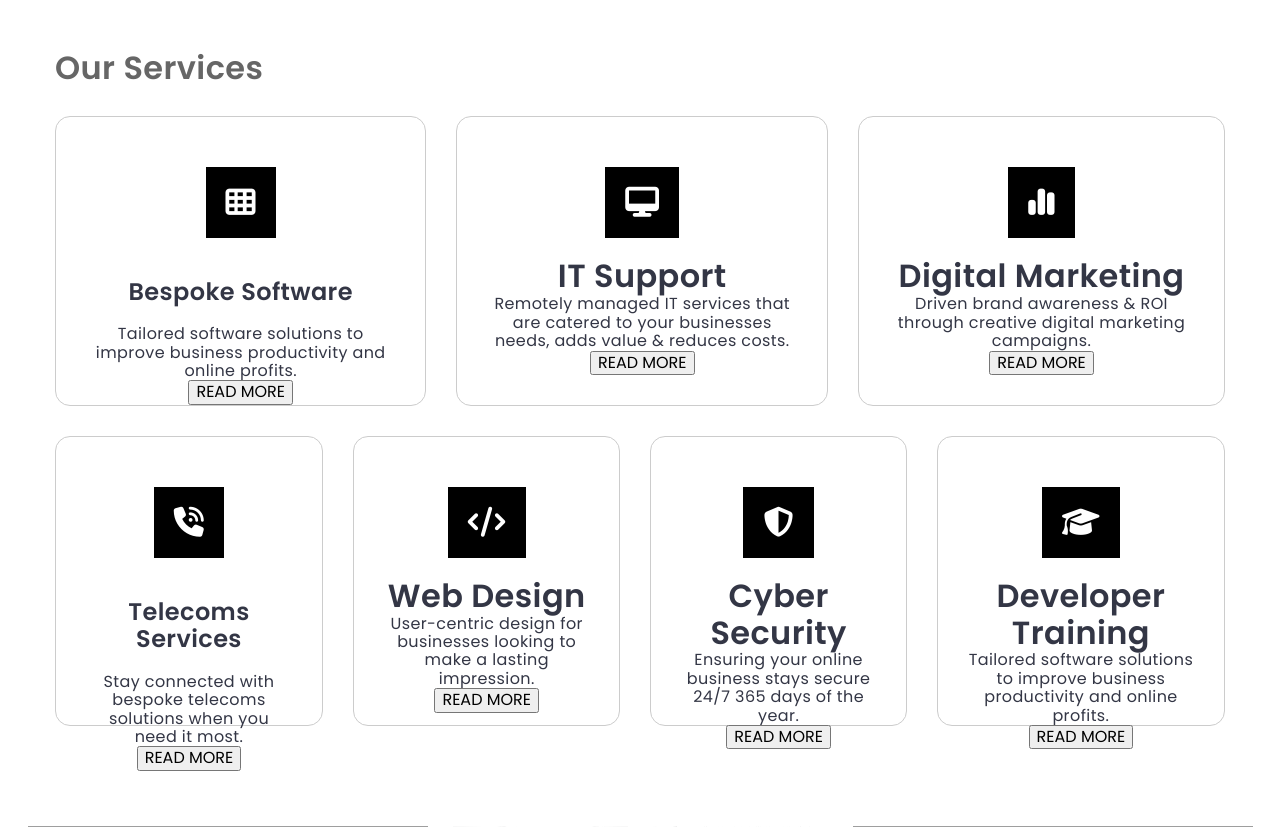
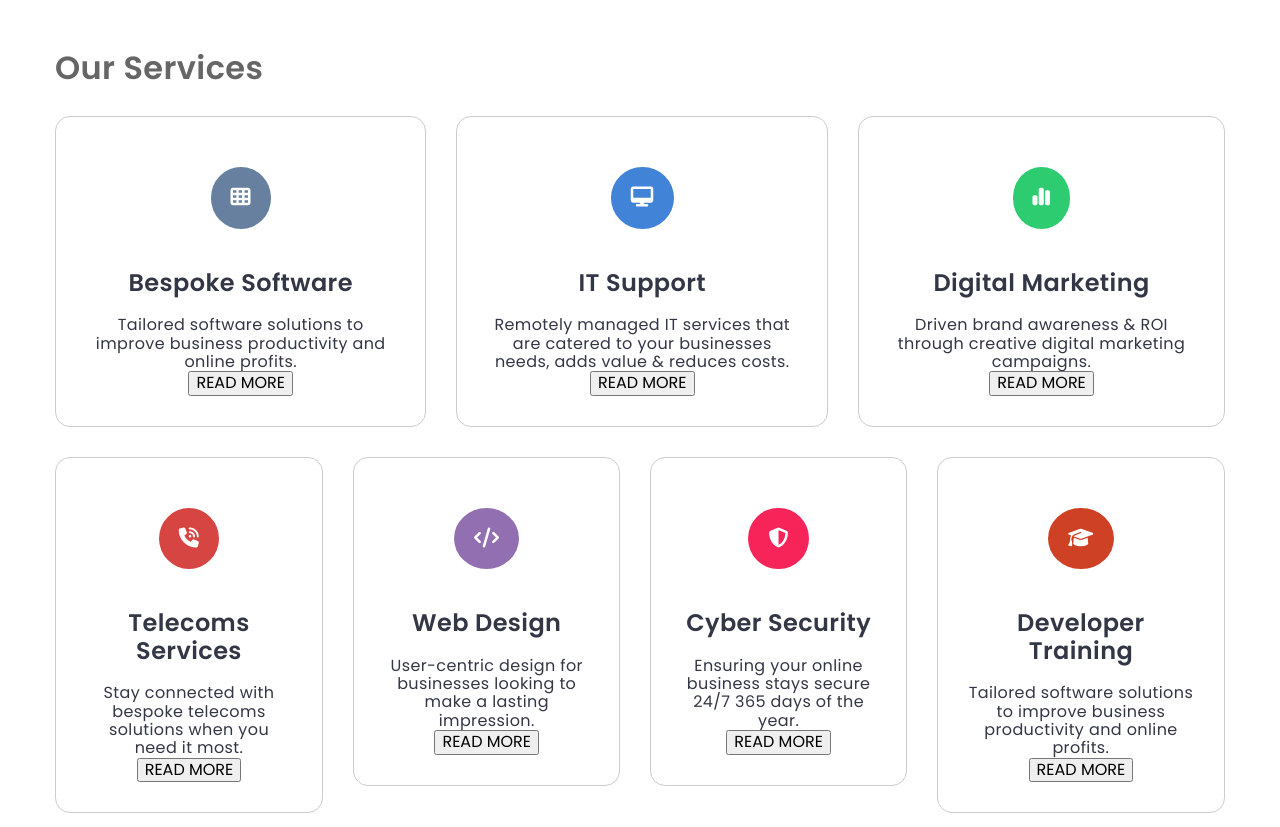
Before and after one commit to liamsinc/html-css-reflection, a PHP site: page / in a window 1280 px wide. Shown: the part 624-1451 px from the top of the page. Run offline with PHP 8.4, Linux system fonts and the light colour scheme; some libraries are stand-ins or nearby versions; grey boxes are pictures that could not be loaded.

Commit message:
Updated several sections, optimised css where possible. Services section may need a structural rework

```diff
--- a/css/style.css
+++ b/css/style.css
@@ -482,15 +482,13 @@ footer li {
   display: flex;
   flex-direction: column;
   justify-content: center;
-  align-content: center;
   column-gap: 1.875em; }
 
-/* line 10, ../../../Documents/Netmatters/HTML_CSS_Reflection/scss/module/_services.scss */
+/* line 8, ../../../Documents/Netmatters/HTML_CSS_Reflection/scss/module/_services.scss */
 .bs-service, .its-service, .dm-service,
 .ts-service, .wd-service, .cs-service, .dt-service {
   display: flex;
   flex-direction: column;
-  justify-content: space-between;
   background-color: #fff;
   border: 1px solid #ccc;
   align-items: center;
@@ -498,32 +496,93 @@ footer li {
   padding: 1.875em;
   margin-top: 1.875em;
   border-radius: 0.9375em;
-  height: 18.125em;
+  min-height: 18.75em;
   max-width: 45em;
-  text-decoration: none;
-  list-style: none;
   color: #333645; }
 
 @media (min-width: 767px) {
-  /* line 30, ../../../Documents/Netmatters/HTML_CSS_Reflection/scss/module/_services.scss */
+  /* line 14, ../../../Documents/Netmatters/HTML_CSS_Reflection/scss/module/_services.scss */
   .primary-services {
     flex-direction: row; }
-  /* line 34, ../../../Documents/Netmatters/HTML_CSS_Reflection/scss/module/_services.scss */
+  /* line 18, ../../../Documents/Netmatters/HTML_CSS_Reflection/scss/module/_services.scss */
   .secondary-services {
     flex-direction: row; } }
 
-/* line 39, ../../../Documents/Netmatters/HTML_CSS_Reflection/scss/module/_services.scss */
+/* line 24, ../../../Documents/Netmatters/HTML_CSS_Reflection/scss/module/_services.scss */
 .fa-solid {
-  font-size: 1.875em;
+  font-size: 1.25em;
   text-align: center;
   color: #fff; }
 
-/* line 43, ../../../Documents/Netmatters/HTML_CSS_Reflection/scss/module/_services.scss */
+/* line 28, ../../../Documents/Netmatters/HTML_CSS_Reflection/scss/module/_services.scss */
 [class^="service-icon"] {
   padding: 1.25em;
   margin: 1.25em;
-  background-color: black;
-  vertical-align: middle; }
+  vertical-align: middle;
+  border-radius: 50%; }
+
+/* line 35, ../../../Documents/Netmatters/HTML_CSS_Reflection/scss/module/_services.scss */
+.service-icon-1 {
+  background-color: #67809f; }
+
+/* line 39, ../../../Documents/Netmatters/HTML_CSS_Reflection/scss/module/_services.scss */
+.service-icon-2 {
+  background-color: #4183d7; }
+
+/* line 43, ../../../Documents/Netmatters/HTML_CSS_Reflection/scss/module/_services.scss */
+.service-icon-3 {
+  background-color: #2ecc71; }
+
+/* line 47, ../../../Documents/Netmatters/HTML_CSS_Reflection/scss/module/_services.scss */
+.service-icon-4 {
+  background-color: #d64541; }
+
+/* line 51, ../../../Documents/Netmatters/HTML_CSS_Reflection/scss/module/_services.scss */
+.service-icon-5 {
+  background-color: #926fb1; }
+
+/* line 55, ../../../Documents/Netmatters/HTML_CSS_Reflection/scss/module/_services.scss */
+.service-icon-6 {
+  background-color: #f62459; }
+
+/* line 59, ../../../Documents/Netmatters/HTML_CSS_Reflection/scss/module/_services.scss */
+.service-icon-7 {
+  background-color: #ce4125; }
+
+/* line 64, ../../../Documents/Netmatters/HTML_CSS_Reflection/scss/module/_services.scss */
+.bs-service:hover {
+  background-color: #67809f;
+  color: #fff; }
+
+/* line 71, ../../../Documents/Netmatters/HTML_CSS_Reflection/scss/module/_services.scss */
+.its-service:hover {
+  background-color: #4183d7;
+  color: #fff; }
+
+/* line 78, ../../../Documents/Netmatters/HTML_CSS_Reflection/scss/module/_services.scss */
+.dm-service:hover {
+  background-color: #2ecc71;
+  color: #fff; }
+
+/* line 85, ../../../Documents/Netmatters/HTML_CSS_Reflection/scss/module/_services.scss */
+.ts-service:hover {
+  background-color: #d64541;
+  color: #fff; }
+
+/* line 92, ../../../Documents/Netmatters/HTML_CSS_Reflection/scss/module/_services.scss */
+.wd-service:hover {
+  background-color: #926fb1;
+  color: #fff; }
+
+/* line 99, ../../../Documents/Netmatters/HTML_CSS_Reflection/scss/module/_services.scss */
+.cs-service:hover {
+  background-color: #f62459;
+  color: #fff; }
+
+/* line 106, ../../../Documents/Netmatters/HTML_CSS_Reflection/scss/module/_services.scss */
+.dt-service:hover {
+  background-color: #ce4125;
+  color: #fff; }
 
 /* line 6, ../../../Documents/Netmatters/HTML_CSS_Reflection/scss/module/_clients.scss */
 .clients-section {
--- a/index.html
+++ b/index.html
@@ -41,7 +41,7 @@
                             </div>
                             <h2>Bespoke Software</h2>
                             <p>Tailored software solutions to improve business productivity and online profits.</p>
-                            <button type="button">READ MORE</button>
+                            <button class="bs-btn" type="button">READ MORE</button>
                         </div>
                     </a>
                     <a href="#">
@@ -49,9 +49,9 @@
                             <div class="service-icon-2">
                                 <i class="fa-solid fa-desktop"></i>
                             </div>
-                            <h1>IT Support</h1>
+                            <h2>IT Support</h2>
                             <p>Remotely managed IT services that are catered to your businesses needs, adds value & reduces costs.</p>
-                            <button type="button">READ MORE</button>
+                            <button class="its-btn" type="button">READ MORE</button>
                         </div>
                     </a>
                     <a href="#">
@@ -59,9 +59,9 @@
                             <div class="service-icon-3">
                                 <i class="fa-solid fa-chart-simple"></i>
                             </div>
-                            <h1>Digital Marketing</h1>
+                            <h2>Digital Marketing</h2>
                             <p>Driven brand awareness & ROI through creative digital marketing campaigns.</p>
-                            <button type="button">READ MORE</button>
+                            <button class="dm-btn" type="button">READ MORE</button>
                         </div>
                     </a>
                 </div>
@@ -73,7 +73,7 @@
                             </div>
                             <h2>Telecoms Services</h2>
                             <p>Stay connected with bespoke telecoms solutions when you need it most.</p>
-                            <button type="button">READ MORE</button>
+                            <button class="ts-btn" type="button">READ MORE</button>
                         </div>
                     </a>
                     <a href="#">
@@ -81,9 +81,9 @@
                             <div class="service-icon-5">
                                 <i class="fa-solid fa-code"></i>
                             </div>
-                            <h1>Web Design</h1>
+                            <h2>Web Design</h2>
                             <p>User-centric design for businesses looking to make a lasting impression.</p>
-                            <button type="button">READ MORE</button>
+                            <button class="wd-btn" type="button">READ MORE</button>
                         </div>
                     </a>
                     <a href="#">
@@ -91,9 +91,9 @@
                             <div class="service-icon-6">
                                 <i class="fa-solid fa-shield-halved"></i>
                             </div>
-                            <h1>Cyber Security</h1>
+                            <h2>Cyber Security</h2>
                             <p>Ensuring your online business stays secure 24/7 365 days of the year.</p>
-                            <button type="button">READ MORE</button>
+                            <button class="cs-btn" type="button">READ MORE</button>
                         </div>
                     </a>
                     <a href="#">
@@ -101,9 +101,9 @@
                             <div class="service-icon-7">
                                 <i class="fa-solid fa-graduation-cap"></i>
                             </div>
-                            <h1>Developer Training</h1>
+                            <h2>Developer Training</h2>
                             <p>Tailored software solutions to improve business productivity and online profits.</p>
-                            <button type="button">READ MORE</button>
+                            <button class="dt-btn" type="button">READ MORE</button>
                         </div>
                     </a>
                 </div>
--- a/scss/module/_services.scss
+++ b/scss/module/_services.scss
@@ -2,28 +2,12 @@
     display: flex;
     flex-direction: column;
     justify-content: center;
-    align-content: center;
     column-gap: em(30px);
 }
 
-
 .bs-service, .its-service, .dm-service,
 .ts-service, .wd-service, .cs-service, .dt-service {
-    display: flex;
-    flex-direction: column;
-    justify-content: space-between;
-    background-color: $white;
-    border: 1px solid $cerebral-grey;
-    align-items: center;
-    text-align: center;
-    padding: em(30px);
-    margin-top: em(30px);
-    border-radius: em(15px);
-    height: em(290px);
-    max-width: em(720px);
-    text-decoration: none;
-    list-style: none;
-    color: $pauper;
+    @include service-format();
 }
 
 @include mq(medium) {
@@ -36,6 +20,7 @@
     }
 }
 
+
 .fa-solid {
     @include icon-format();
 }
@@ -43,6 +28,83 @@
 [class^="service-icon"] {
     padding: em(20px);
     margin: em(20px);
-    background-color: black;
     vertical-align: middle;
+    border-radius: 50%;
 }
+
+.service-icon-1 {
+    background-color: $bay-view;
+}
+
+.service-icon-2 {
+    background-color: $magical-merlin;
+}
+
+.service-icon-3 {
+    background-color: $ufo-green;
+}
+
+.service-icon-4 {
+    background-color: $cute-crab;
+}
+
+.service-icon-5 {
+    background-color: $violet-frog;
+}
+
+.service-icon-6 {
+    background-color: $red-pink;
+}
+
+.service-icon-7 {
+    background-color: $underpass-shrine;
+}
+
+.bs-service {
+    &:hover {
+        background-color: $bay-view;
+        color: $white;
+    }
+}
+
+.its-service {
+    &:hover {
+        background-color: $magical-merlin;
+        color: $white;
+    }
+}
+
+.dm-service {
+    &:hover {
+        background-color: $ufo-green;
+        color: $white;
+    }
+}
+
+.ts-service {
+    &:hover {
+        background-color: $cute-crab;
+        color: $white;
+    }
+}
+
+.wd-service {
+    &:hover {
+        background-color: $violet-frog;
+        color: $white;
+    }
+}
+
+.cs-service {
+    &:hover {
+        background-color: $red-pink;
+        color: $white;
+    }
+}
+
+.dt-service {
+    &:hover {
+        background-color: $underpass-shrine;
+        color: $white;
+    }
+}
--- a/scss/utilities/_mixins.scss
+++ b/scss/utilities/_mixins.scss
@@ -44,7 +44,24 @@
 // services icon formatting
 
 @mixin icon-format() {
-	font-size: em(30px);
+	font-size: em(20px);
 	text-align: center;
     color: $white;
 }
+
+// services box formatting
+
+@mixin service-format() {
+	display: flex;
+    flex-direction: column;
+    background-color: $white;
+    border: 1px solid $cerebral-grey;
+    align-items: center;
+    text-align: center;
+    padding: em(30px);
+    margin-top: em(30px);
+    border-radius: em(15px);
+    min-height: em(300px);
+    max-width: em(720px);
+    color: $pauper;
+}
```
Also changed, not shown: 1 other file.
